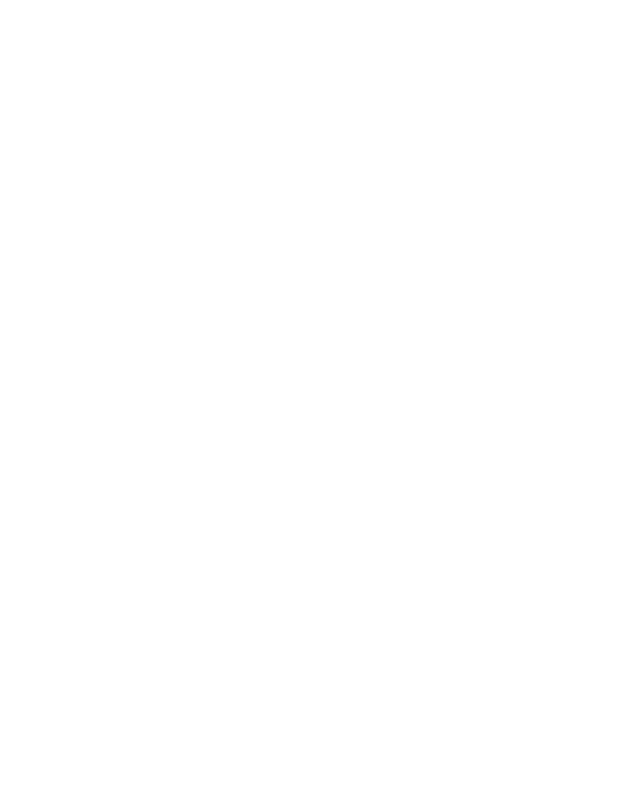
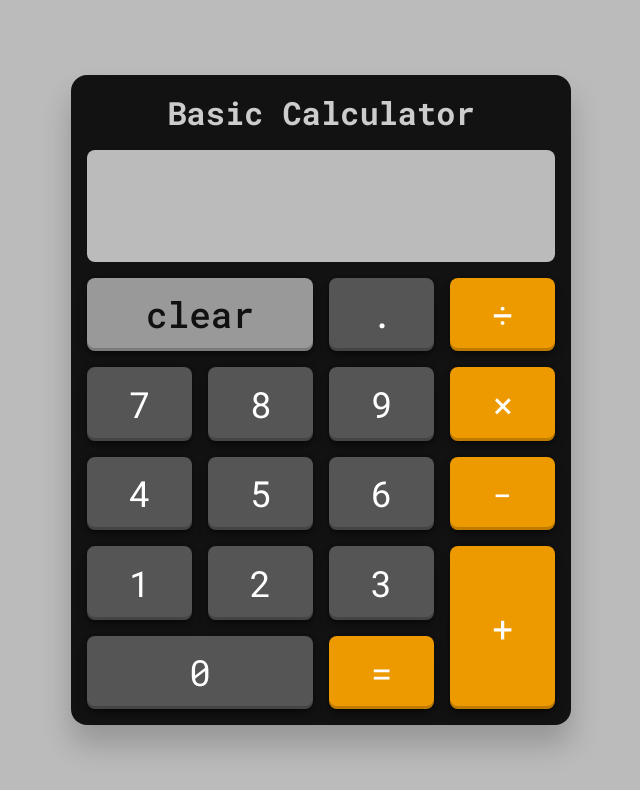
Before and after one commit to dandfres/calculator, a plain HTML site: page index.html in a window 1280 px wide. Shown: the whole page, without its empty margins (319-959 px from the left). Drawn offline with Linux system fonts and the light colour scheme.

Commit message:
feat: finish calculator UI with html and css

```diff
--- a/index.html
+++ b/index.html
@@ -1,13 +1,43 @@
 <!DOCTYPE html>
 <html lang="en">
+
 <head>
     <meta charset="UTF-8">
     <meta name="viewport" content="width=device-width, initial-scale=1.0">
     <title>Calculator</title>
+    <link href="https://fonts.googleapis.com/css2?family=Roboto+Mono:ital,wght@0,100..700;1,100..700&display=swap" rel="stylesheet">
     <link rel="stylesheet" href="./styles.css">
 </head>
+
 <body>
+    <div class="container">
+        <div class="calculator">
+            <h1>Basic Calculator</h1>
+            <div class="display-panel">
+            </div>
 
+            <div class="keyboard">
+                <button class="btn clear">clear</button>
+                <button class="btn">.</button>
+                <button class="btn orange">÷</button>
+                <button class="btn">7</button>
+                <button class="btn">8</button>
+                <button class="btn">9</button>
+                <button class="btn orange">×</button>
+                <button class="btn">4</button>
+                <button class="btn">5</button>
+                <button class="btn">6</button>
+                <button class="btn orange">-</button>
+                <button class="btn">1</button>
+                <button class="btn">2</button>
+                <button class="btn">3</button>
+                <button class="btn plus orange">+</button>
+                <button class="btn zero">0</button>
+                <button class="btn orange">=</button>
+            </div>
+        </div>
+    </div>
     <script src="./app.js"></script>
 </body>
+
 </html>
--- a/styles.css
+++ b/styles.css
@@ -1,3 +1,84 @@
 * {
     margin: 0;
+    box-sizing: border-box;
 }
+
+body {
+    background-color: #bbb;
+    display: flex;
+    justify-content: center;
+    height: 100vh;
+    align-items: center;
+    font-family: "Roboto Mono";
+}
+
+.calculator {
+    display: flex;
+    flex-direction: column;
+    justify-content: center;
+    align-items: center;
+    width: 500px;
+    height: 650px;
+    border-radius: 16px;
+    padding: 16px;
+    background-color: #121212;
+    box-shadow: rgba(0, 0, 0, 0.2) 0px 20px 30px;
+}
+
+h1 {
+    color: #ccc;
+    margin-bottom:16px;
+}
+
+.display-panel {
+    height: 160px;
+    width: 100%;
+    border-radius: 8px;
+    margin-bottom: 16px;
+    background-color: #bbb;
+}
+
+.keyboard {
+    width: 100%;
+    height: 100%;
+    display: grid;
+    grid-template-columns: repeat(4, 1fr);
+    grid-template-rows: repeat(5, 1fr);
+    gap: 16px;
+}
+
+.btn {
+    border-radius: 8px;
+    border: none;
+    font-size: 36px;
+    background: #555;
+    color: white;
+    font-family: 'Roboto Mono';
+    transition: transform 0.1s ease, filter 0.2 ease;
+    cursor: pointer;
+    box-shadow: rgba(0, 0, 0, 0.4) 0px 2px 4px, rgba(0, 0, 0, 0.3) 0px 7px 13px -3px, rgba(0, 0, 0, 0.2) 0px -3px 0px inset;
+}
+
+.btn:hover {
+    filter: brightness(1.15);
+    transform: translateY(-2px);
+}
+
+.orange{
+    background: #ed9a00;
+}
+.clear {
+    grid-column: 1/3;
+    background-color: #999;
+    color: #111;
+    font-weight: 500;
+}
+
+.plus {
+    grid-column: 4/5;
+    grid-row: 4/6;
+}
+
+.zero {
+    grid-column: 1/3;
+}
```
